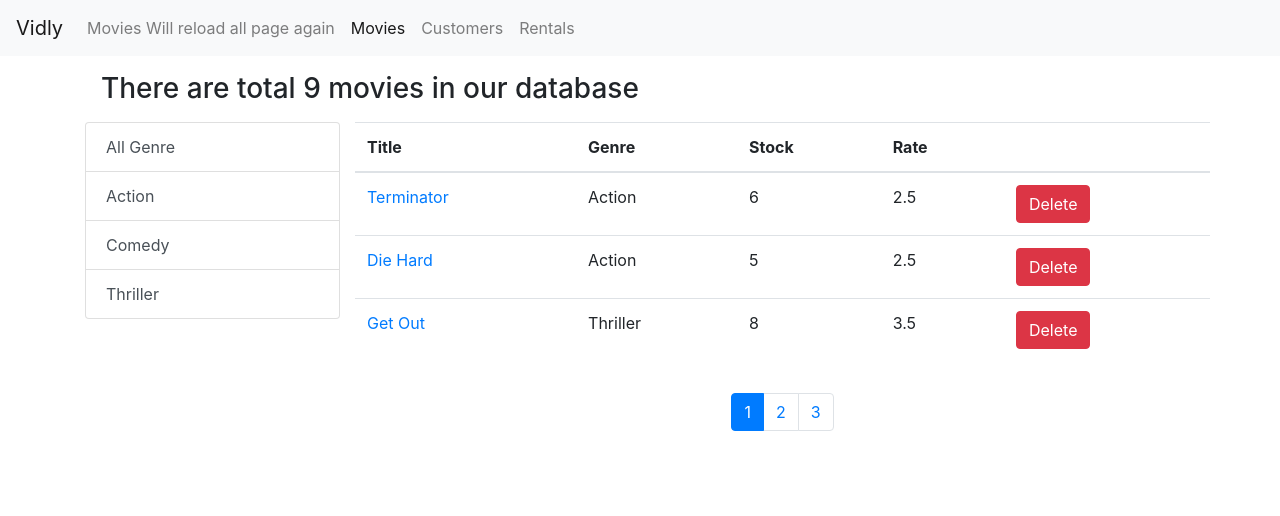
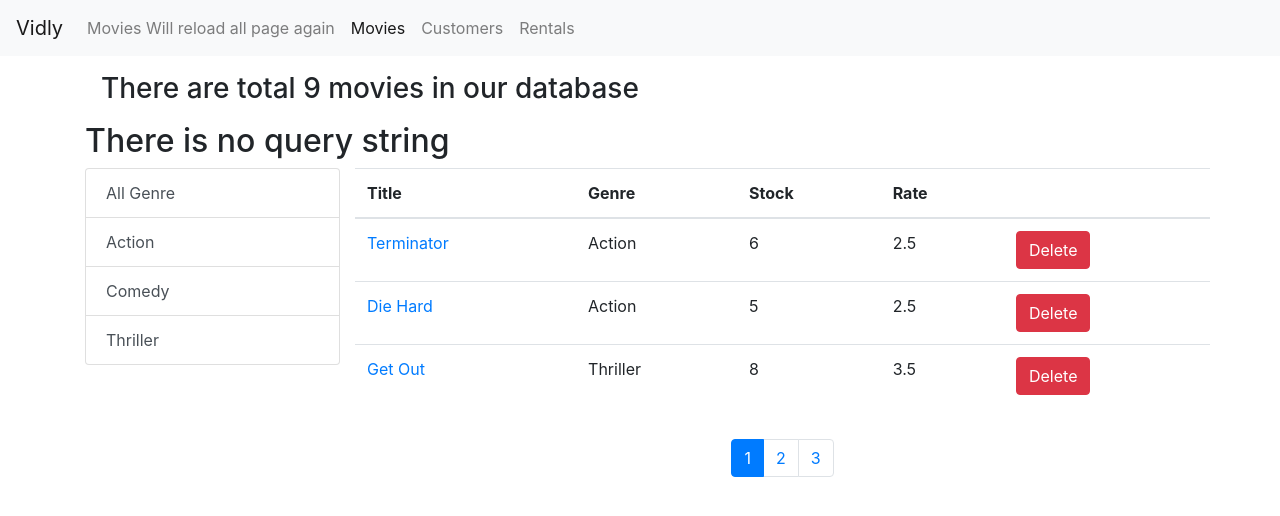
Before and after one commit to ahmadhori/react-movies-list, a React (Create React App) app: page /movies in a window 1280 px wide. Shown: the top 516 px of the page. Built offline with nearby package versions, Linux system fonts and the light colour scheme.

Commit message:
rendered querystring in movies page

```diff
--- a/src/components/Movies.jsx
+++ b/src/components/Movies.jsx
@@ -62,7 +62,9 @@ class Movies extends Component {
         return (
             <React.Fragment>
                 <div className="container">
-                    {this.renderHeader()}
+                    {this.headerMsg()}
+                    {this.queryStringMsg()}
+
                     <div className="row">
                         <div className="col-md-3">
                             <ListGroup
@@ -121,13 +123,35 @@ class Movies extends Component {
         );
     }
 
-    renderHeader() {
+    headerMsg() {
         if (this.state.movies.length === 0) {
             return <h3 className="m-3">There are no movies in our database</h3>;
         } else {
             return <h3 className="m-3">There are total {this.state.movies.length} movies in our database</h3>;
         }
     }
+    queryStringMsg() {
+        if (this.props.location.search) {
+            const queryString = require("query-string");
+            const parsed = queryString.parse(this.props.location.search);
+
+            return (
+                <div>
+                    <h2 className="m-2">There is query string</h2>
+                    {Object.keys(parsed).map(x => (
+                        <h2 className="m-2">
+                            {x} : {parsed[x]}
+                        </h2>
+                    ))}
+                </div>
+            );
+        } else {
+            return <h2>There is no query string</h2>;
+        }
+        //{Object.keys(parsed).map(key => {
+        //    return <td className="whiteSpaceNoWrap">{parsed[key]}</td>;
+        //})}
+    }
 }
 
 export default Movies;
```
